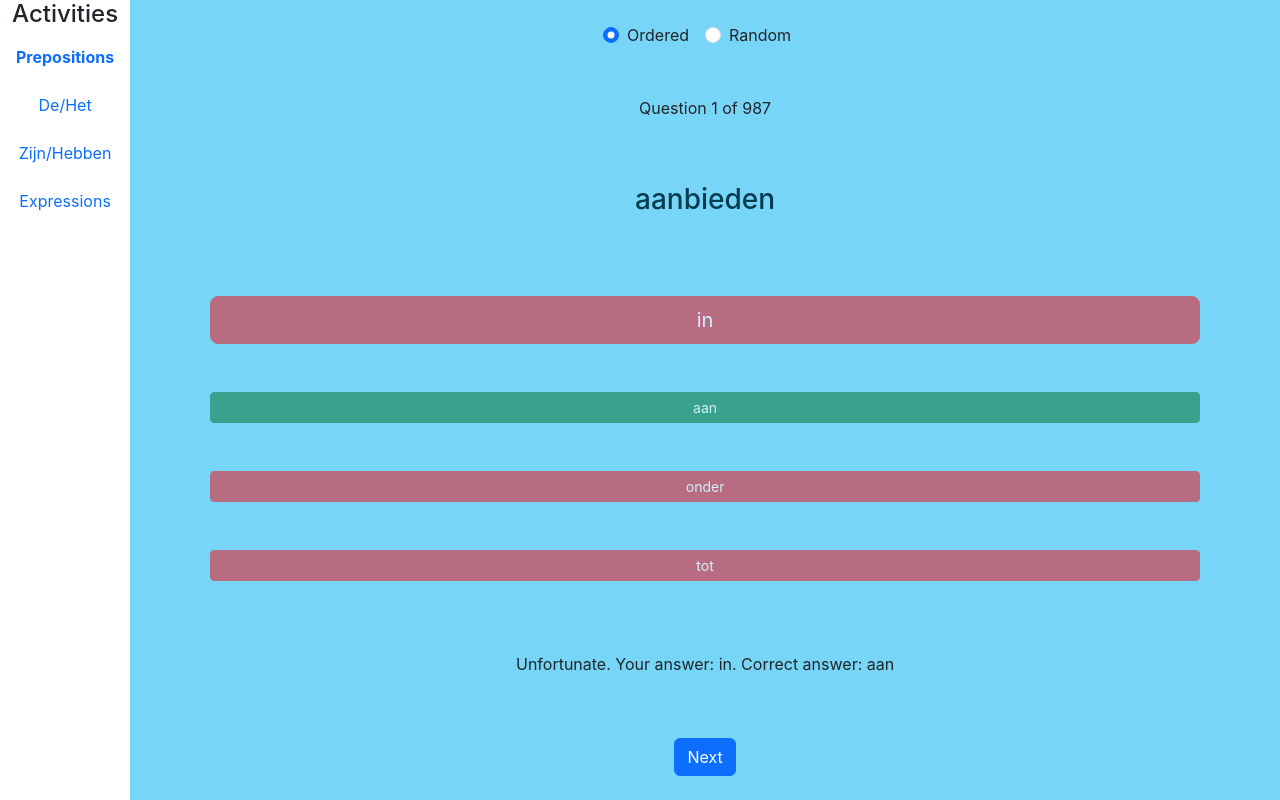
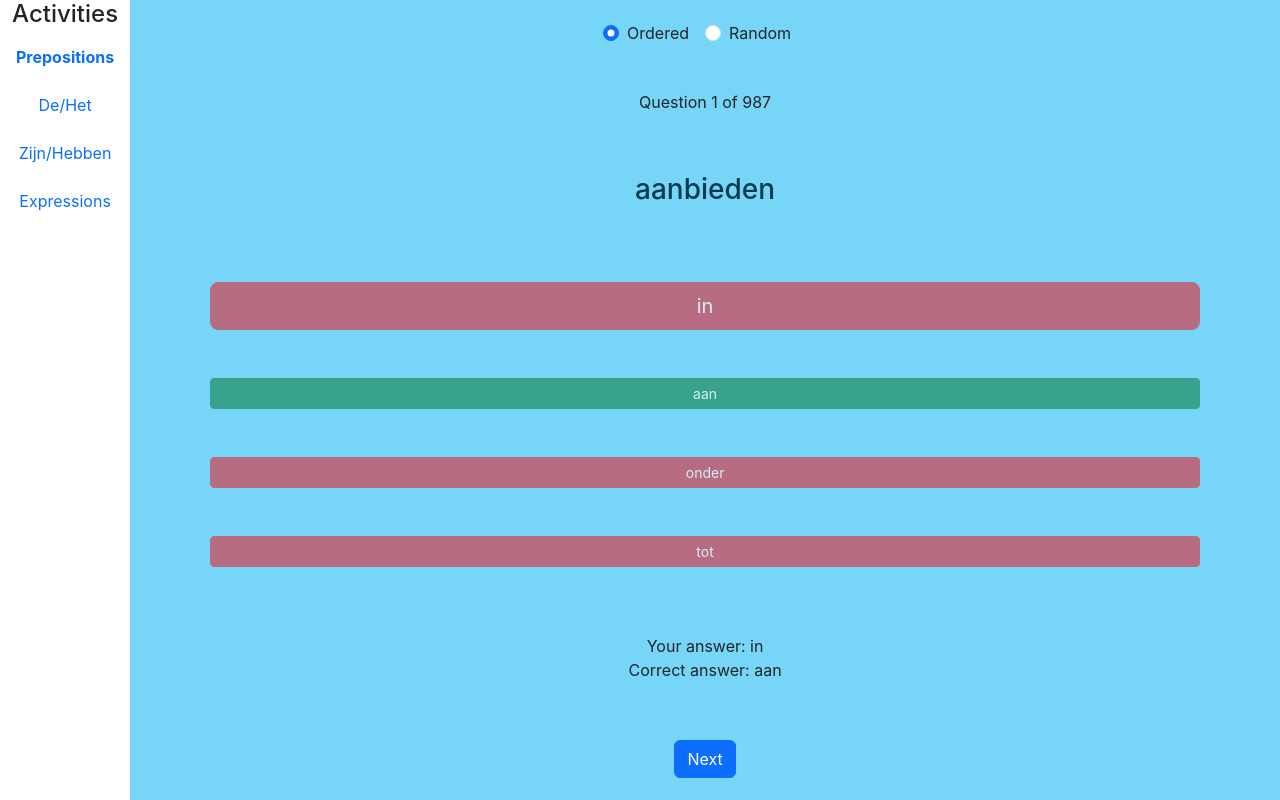
Before and after one commit to SheaMeyers/dutch-practice, a React (Create React App) app: page / in a window 1280 px wide. Both pictures are taken after a click on the button "in". Built offline with nearby package versions, Linux system fonts and the light colour scheme.

Commit message:
Split wrong answer text into new lines

```diff
--- a/src/shared/Activity.tsx
+++ b/src/shared/Activity.tsx
@@ -86,7 +86,7 @@ const Activity = (props: {
             {answer ?
                 answer === questions[questionNumber].answer ?
                     <p>Correct!</p> :
-                    <p>Unfortunate.  Your answer: {answer}.  Correct answer: {questions[questionNumber].answer}</p>
+                    <p>Your answer: {answer}  <br/> Correct answer: {questions[questionNumber].answer}</p>
                 :
                 <></>
             }
```
